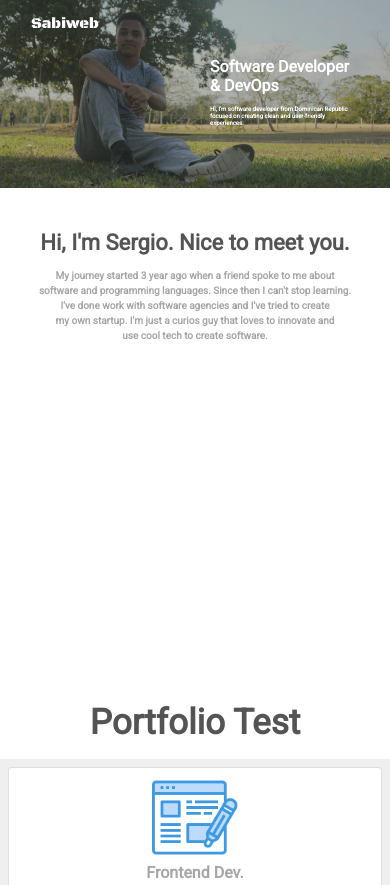
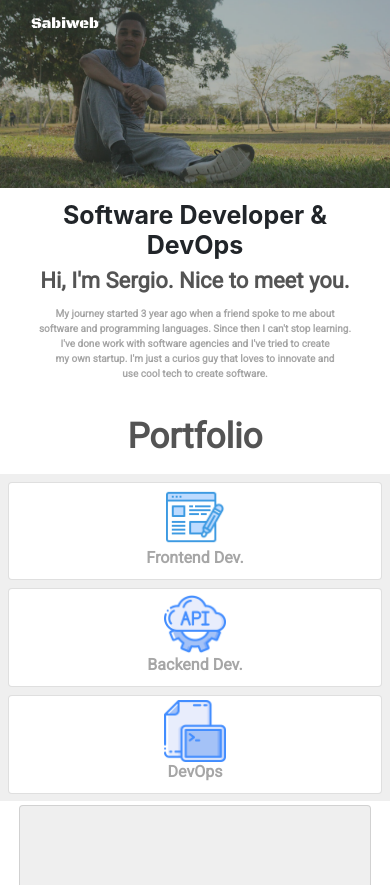
Before and after one commit to cerobucks/first_web_design, a plain HTML site: page index.html in a window 390 px wide. Shown: the top 885 px of the page. Drawn offline with nearby package versions, Linux system fonts and the light colour scheme.

Commit message:
Fixing resposive design

```diff
--- a/css/index.css
+++ b/css/index.css
@@ -22,6 +22,7 @@ header{
     padding-right: 2%;
     font-size: 20px;
     font-weight: 700;
+    cursor: pointer;
 }
 .header-right-text{
     color:white;
@@ -40,6 +41,16 @@ header{
    font-size: 18px;
    padding-top: 2%;
 }
+.header-text-mobile{
+  display: none;
+  text-align: center;
+}
+
+.header-text-mobile h1{
+    font-weight: 700;
+    font-size: 32px;
+ }
+
 
 .about-section h1{
   color:#545454;
@@ -54,12 +65,12 @@ header{
     font-size: 20px;
     font-weight: 600;
     padding-top: 1%;
-  padding-bottom: 10%;
   }
 
   .portfolio{
       text-align: center;
-      padding-bottom: 3%;
+      padding-top: 5%;
+      padding-bottom: 5%;
   }
   .portfolio h1{
       padding-top: 2%;
@@ -160,9 +171,14 @@ footer .bottom-logo{
 }
 /* font-family: 'Black Ops One', cursive;
     font-family: 'Roboto', sans-serif; */
+    @media only screen and (max-width: 1024px) {
+        header{
+            height: 600px;
+        }
+    }
     @media only screen and (max-width: 992px) {
         header{
-            height: 600px;
+            height: 500px;
         }
         .navbar-brand{
             font-size: 30px;
@@ -198,6 +214,9 @@ footer .bottom-logo{
             font-size: 13px;
             padding-top: 1%;
          }
+         .header-text-mobile h1{
+             font-size: 25px;
+         }
          .about-section h1{
             font-size: 30px;
 
@@ -210,36 +229,35 @@ footer .bottom-logo{
 
     @media only screen and (max-width: 600px) {
         header{
-            height: 370px;
+            height: 300px;
         }
 
-        .header-right-text h1{
-            font-size: 150%;
+        .header-right-text {
+            display: none;
          }
 
-         .header-right-text h6{
-            font-size: 10px;
-            padding-top: 1%;
-         }
+         .header-text-mobile{
+            display: block;
+          }
+        .portfolio h1{
+         padding-top: 0;
+        }
          .btn {
              width: 40%;
          }
+         .card img{
+            width: 17%;
+        }
     }
 
     @media only screen and (max-width: 500px) {
         header{
-            height: 300px;
+            height: 230px;
         }
         .navbar-brand{
             font-size: 20px;
         }
-        .header-right-text h1{
-            font-size: 120%;
-         }
 
-         .header-right-text h6{
-            font-size: 7px;
-         }
          .about-section h1{
             font-size: 25px;
 
@@ -252,18 +270,12 @@ footer .bottom-logo{
 
     @media only screen and (max-width: 400px) {
         header{
-            height: 230px;
+            height: 200px;
         }
         .navbar-brand{
             font-size: 15px;
         }
-        .header-right-text h1{
-            font-size: 100%;
-         }
 
-         .header-right-text h6{
-            font-size: 6px;
-         }
          .about-section h1{
             font-size: 22px;
 
@@ -279,13 +291,7 @@ footer .bottom-logo{
         .navbar-brand{
             font-size: 12px;
         }
-        .header-right-text h1{
-            font-size: 80%;
-         }
 
-         .header-right-text h6{
-            font-size: 5px;
-         }
          .about-section h1{
             font-size: 22px;
 
--- a/index.html
+++ b/index.html
@@ -19,10 +19,10 @@
         </button>
         <div class="collapse navbar-collapse" id="navbarText">
           <ul class="navbar-nav mr-auto"></ul>
-          <li class="navbar-text">
+          <li class="navbar-text" onclick="goToAbout()">
             ABOUT ME
           </li>
-          <li class="navbar-text">
+          <li class="navbar-text" onclick="goToContact()">
             CONTACT
           </li>
         </div>
@@ -40,8 +40,14 @@
        </div>
 </header>
 
+<div class="col-md-12 header-text-mobile">
+    <h1>Software Developer
+        & DevOps</h1>
+
+ </div>
+
 <section class="container text-center">
-   <div class="about-section">
+   <div class="about-section" id="about">
        <h1>Hi, I'm Sergio. Nice to meet you.</h1>
         <p>My journey started 3 year ago when a friend spoke to me about <br>
             software and programming languages. Since then I can't stop learning. <br>
@@ -52,10 +58,8 @@
 </section>
 
 <section class="portfolio col-md-12">
-    <a href="" style="color:white;font-size:200px;"> <i class="fas fa-user"></i></a>
 
-
-    <h1>Portfolio Test</h1>
+    <h1>Portfolio</h1>
 
     <div class="row">
         <div class="col-md-3 side-bar">
@@ -121,7 +125,7 @@
     </div>
 </section>
 
-<section class="contact col-md-12 text-center">
+<section class="contact col-md-12 text-center" id="contact">
     <h1>How can I help you?</h1>
     <div class="container p-4">
 
@@ -167,5 +171,6 @@
     </div>
 </footer>
 
+<script src="js/index.js"></script>
 </body>
 </html>
--- /dev/null
+++ b/js/index.js
@@ -0,0 +1,15 @@
+function goToAbout(){
+    var aboutElem = document.getElementById("about");
+    aboutElem.scrollIntoView({
+        block: "start",
+        behavior: "smooth"
+    });
+}
+
+function goToContact(){
+    var contactElem = document.getElementById("contact");
+    contactElem.scrollIntoView({
+        block: "start",
+        behavior: "smooth"
+    });
+}
```
